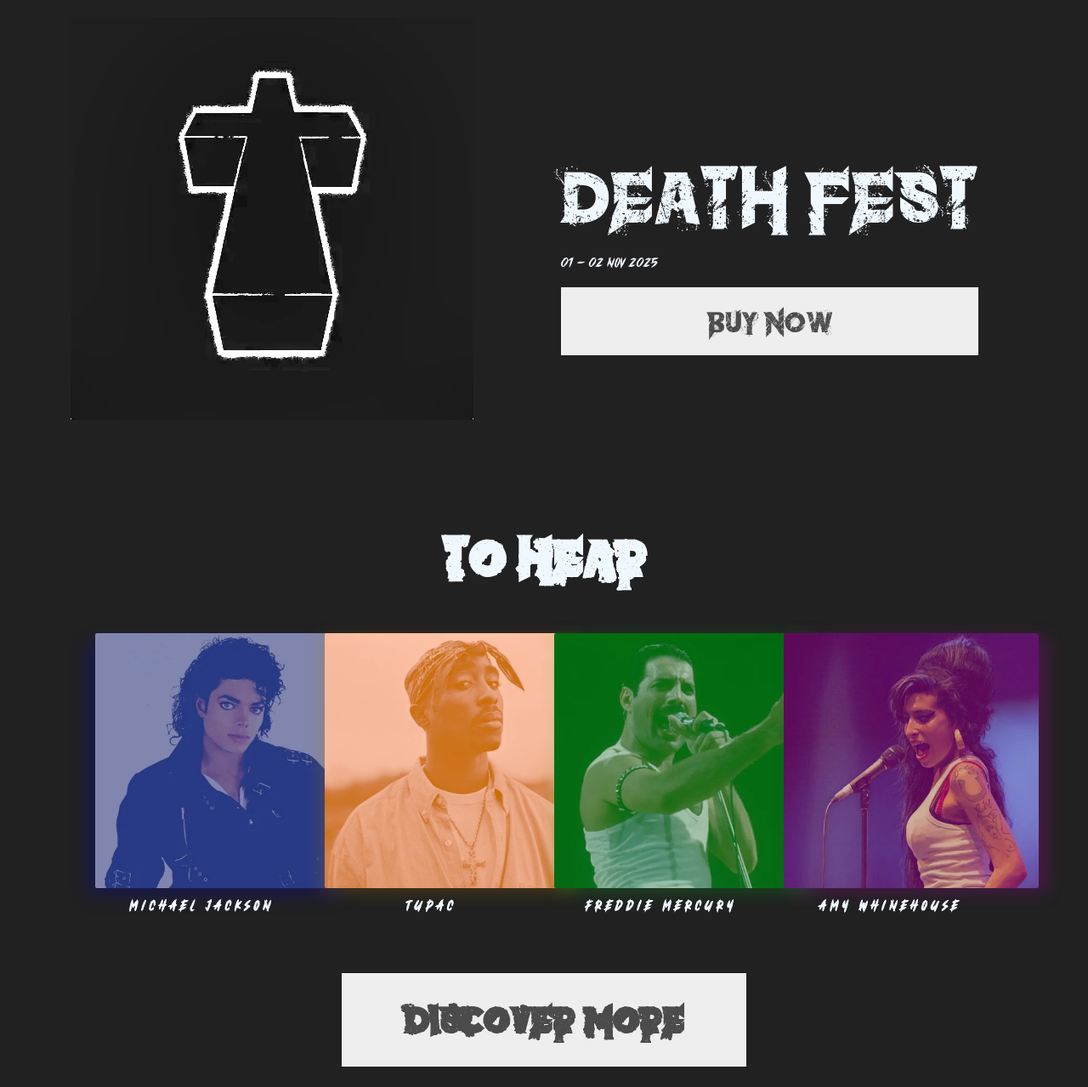
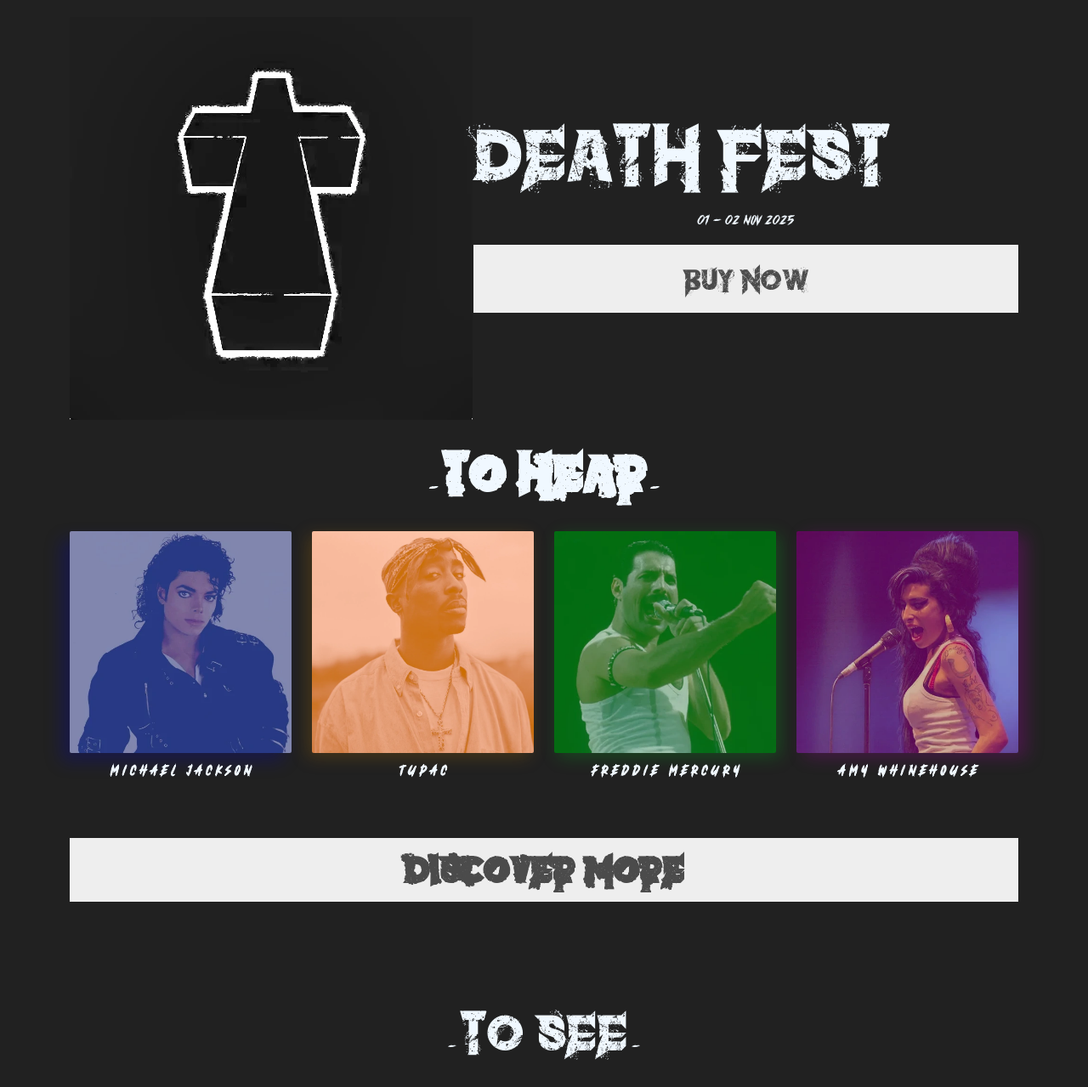
Before and after one commit to Synbi0se/deathfest, a plain HTML site: page index.html in a window 1280 px wide. Shown: the part 80-1359 px from the top of the page at 85% size. Drawn offline with nearby package versions, Linux system fonts and the light colour scheme.

Commit message:
Much better

```diff
--- a/index.html
+++ b/index.html
@@ -10,32 +10,36 @@
 <body>
     <div id="wrap">
         <div id="home">
-            <div id="block">
-                <img src="img/logo.webp">
-            </div>
-            <div id="text">
-                <h1 class="title" >DEATH FEST</h1>
-                <p>01 - 02 nov 2025
-                <div id="box">BUY NOW</div>
+            <div class="container">
+                <div class="row">
+                    <div class="col-md-5 col-sm-12 bocs">
+                        <img src="img/logo.webp">
+                    </div>
+                    <div class="col-md-7 col-sm-12 txt">
+                        <h1 class="title" >DEATH FEST</h1>
+                        <p>01 - 02 nov 2025
+                        <div id="box">BUY NOW</div>
+                    </div>
+                </div>
             </div>
         </div>
         <div id="lineup">
-            <p class="second">TO HEAR</p>
+            <p>- <span class="second">TO HEAR</span> -</p>
             <div class="container">
                 <div class="row">
-                    <div class="col-lg-3 col-sm-6">
+                    <div class="col-lg-3 col-md-6 col-sm-12">
                         <img src="img/michael.webp" style="box-shadow: -10px 10px 20px rgba(0, 0, 189, 0.253);">
                         <p>M i c h a e l &nbsp; J a c k s o n</p>
                     </div>
-                    <div class="col-lg-3 col-sm-6">
+                    <div class="col-lg-3 col-md-6 col-sm-12">
                         <img src="img/tupac.webp" style="box-shadow: -5px 5px 20px rgba(189, 123, 0, 0.253);">
                         <p>T u p a c</p>
                     </div>
-                    <div class="col-lg-3 col-sm-6">
+                    <div class="col-lg-3 col-md-6 col-sm-12">
                         <img src="img/freddie.webp" style="box-shadow: 5px 5px 20px rgba(0, 189, 31, 0.253);">
                         <p>F r e d d i e &nbsp; M e r c u r y</p>
                     </div>
-                    <div class="col-lg-3 col-sm-6">
+                    <div class="col-lg-3 col-md-6 col-sm-12">
                         <img src="img/amy.webp" style="box-shadow: 10px 5px 20px rgba(189, 0, 186, 0.253);">
                         <p>A m y &nbsp; W h i n e h o u s e</p>
                     </div>
@@ -47,7 +51,7 @@
         </div>
 
         <div id="event">
-            <p class="second">WE LOOK LIKE THAT</p>
+            <p>- <span class="second">TO SEE</span> -</p>
             <div class="container">
                 <div class="row">
                     <div class="col-lg-6">
@@ -67,7 +71,7 @@
         </div>
 
         <div id="location">
-            <p class="second">AND YOU'LL FIND US HERE</p>
+            <p>- <span class="second">HERE</span> -</p>
             <div class="container row">
                 <div class="col-xl-9 col-sm-12 img">
                     <img src="img/location.gif">
@@ -82,18 +86,18 @@
             </div>
         </div>
         <footer>
-            <p class="second">ABOUT US</p>
+            <p>- <span class="second">ABOUT US</span> -</p>
             <div class="row">
-                <div class="col-xl-3 col-sm-12">
+                <div class="col-xl-3 col-md-6 col-sm-12">
                     <i><b>CONTACTS : </b>dbtq@death.fest</i>
                 </div>
-                <div class="col-xl-3 col-sm-12">
+                <div class="col-xl-3 col-md-6 col-sm-12">
                     <i><b>PHONE :</b>+33 6 49 82 08 83</i>
                 </div>
-                <div class="col-xl-3 col-sm-12">
+                <div class="col-xl-3 col-md-6 col-sm-12">
                     <a class="lnk" href="wikipedia.org">MENTIONS</a>
                 </div>
-                <div class="col-xl-3 col-sm-12">
+                <div class="col-xl-3 col-md-6 col-sm-12">
                     <a class="lnk" href="https://s2.qwant.com/thumbr/474x315/f/6/9feaede6fc8f304627b923d62e9e1a17bb949ed2dedac01d1136c6a184294e/th.jpg?u=https%3A%2F%2Ftse.mm.bing.net%2Fth%3Fid%3DOIP.ONlGoT7ddNMN8bjJhzNd_AHaE7%26pid%3DApi&q=0&b=1&p=0&a=0">COOCKIES</a>
                 </div>
             </div>
--- a/style.css
+++ b/style.css
@@ -15,9 +15,11 @@ img{
 }
 .second{
     font-family: dark;
-    text-align: center;
     padding-bottom: 20px;
     font-size: 70px;
+}
+p{
+    text-align: center;
 }
 #wrap{
     background-color: #212121;
@@ -25,16 +27,16 @@ img{
     font-family: attack;
 }
 #home{
-    display: flex;
-    #block{
-        width: 50%;
-        margin-top: 100px;
+    padding-top: 100px;
+    img{
+        width: fit-content;
+    }
+    .bocs{
         text-align: center;
     }
-    #text{
+    .txt{
             text-align: left;
-            margin: 20px;
-            margin-top: 250px;
+            padding-top: 100px;
     }
     #box{
         padding: 10px;
@@ -50,7 +52,7 @@ img{
 #lineup{
     text-align: center;
     font-weight: bold;
-    margin: 100px;
+    /* margin: 10%; */
     .a{
         text-align: center;
         margin : 10px;
@@ -59,28 +61,22 @@ img{
         padding-top: 10px;
     }
     #box{
-        width: 45%;
-        height: 110px;
-        margin: 50px 27.5%;
+        margin: 50px 0;
         background-color: #EEE;
         color: #4b4b4b;
+        cursor: pointer;
         font-family: dark;
         font-size: 50px;
-        cursor: pointer;
-        display: flex;
-        align-items: center;
-        justify-content: center;
     }
 }
 #lineup img{
-    width: 300px;
+    width: 100%;
 }
 
 #event{
-    margin: 100px 0px;
+    margin: 100px 0;
     img{
-        width: 90%;
-        margin: 5%;
+        width: 100%;
     }
 }
 
```
